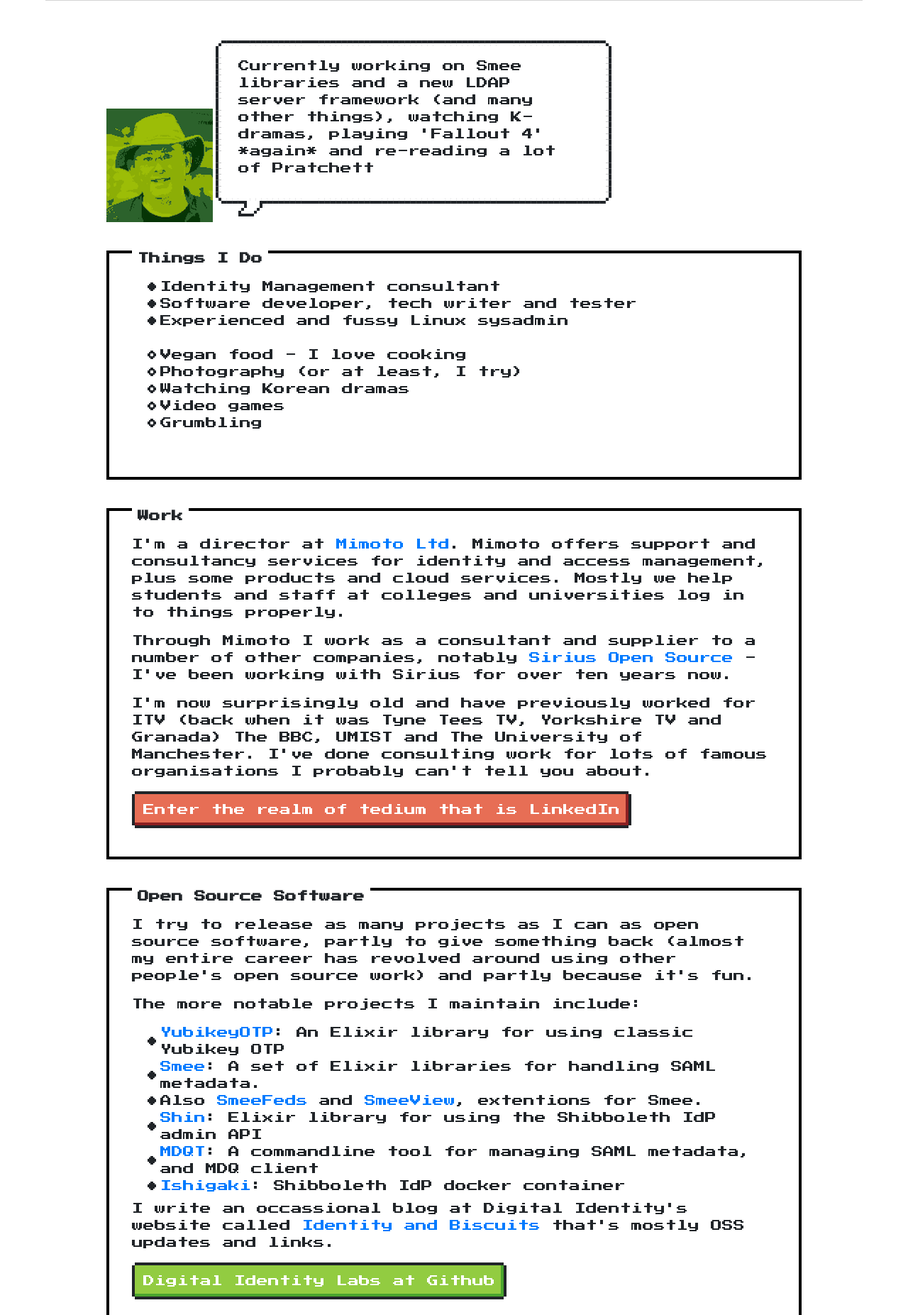
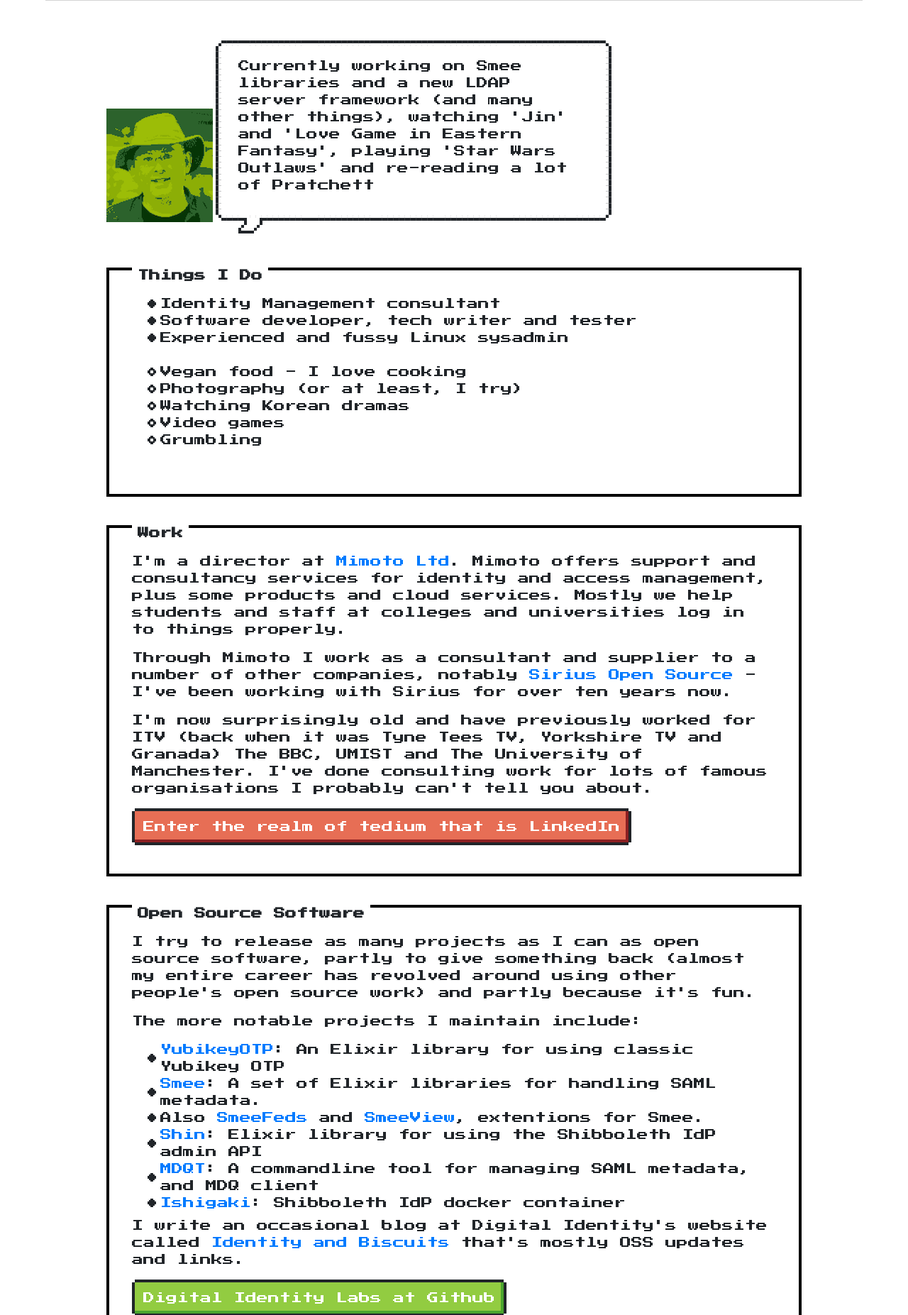
Before and after one commit to binaryape/bao, a plain HTML site: page index.html in a window 1280 px wide. Shown: the part 167-2020 px from the top of the page at 71% size. Drawn offline with Linux system fonts and the light colour scheme.

Commit message:
Updated Spreadsheet of k-dramas and homepage notes

```diff
--- a/index.html
+++ b/index.html
@@ -50,7 +50,8 @@
 
                     <!-- Balloon -->
                     <div class="nes-balloon from-left qbubble">
-                        <p>Currently working on Smee libraries and a new LDAP server framework (and many other things), watching K-dramas, playing 'Fallout 4' *again* and re-reading a lot of Pratchett</p>
+                        <p>Currently working on Smee libraries and a new LDAP server framework (and many other things),
+                            watching 'Jin' and 'Love Game in Eastern Fantasy', playing 'Star Wars Outlaws' and re-reading a lot of Pratchett</p>
                     </div>
 
                 </section>
@@ -136,7 +137,7 @@
                             </ul>
                         </div>
                     </div>
-                    <p>I write an occassional blog at Digital Identity's website called <a
+                    <p>I write an occasional blog at Digital Identity's website called <a
                             href="https://digitalidentity.ltd.uk/blog/">Identity and Biscuits</a> that's mostly OSS
                         updates and links.</p>
 
@@ -156,7 +157,7 @@
                             Numbers spreadsheet</a> (read-only, don't worry about the username)
                         that I send people to when recommending/pushing South Korean TV.</p>
                     <p><a type="button" href="resources/korean_dramas.pdf" class="nes-btn is-success">Download The
-                        K-Drama Spreadsheet as a PDF</a><br/><small>(updated 2024-10-16)</small></p>
+                        K-Drama Spreadsheet as a PDF</a><br/><small>(updated 2025-01-19)</small></p>
                 </section>
             </section>
 
```
Also changed, not shown: 1 other file.
